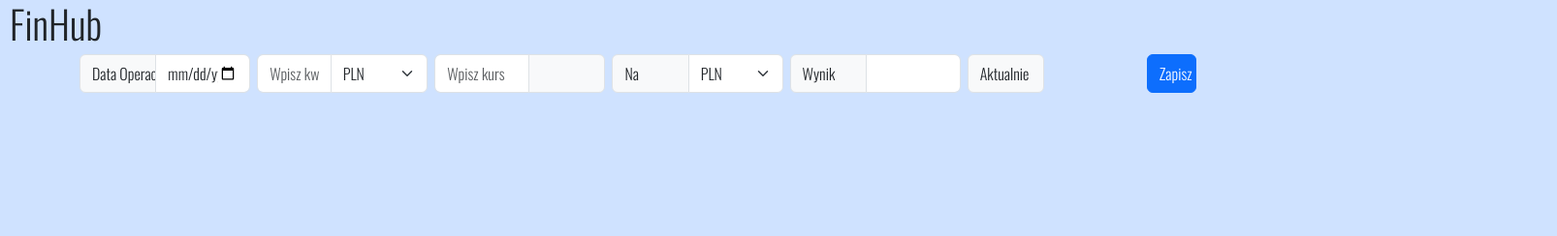
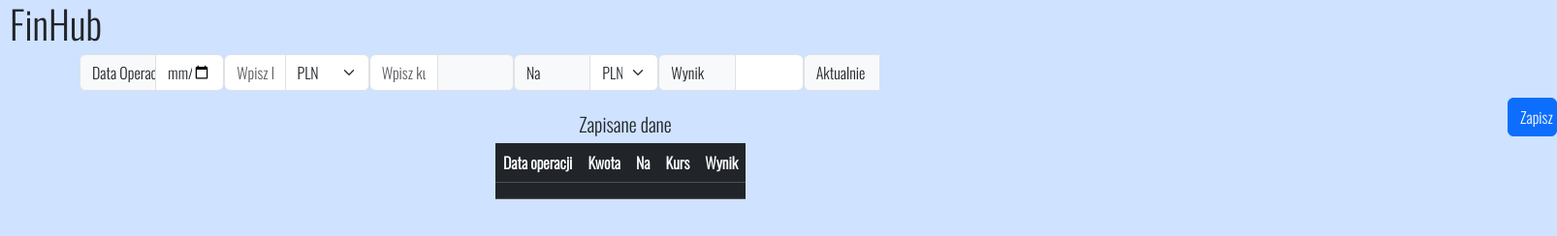
Before and after one commit to Hubixonek/Dziennik-Finansowy, a website: page index.html in a window 1280 px wide. Shown: the whole page at 97% size, 1606 px wide, since content can reach past the window. Drawn offline with nearby package versions, Linux system fonts and the light colour scheme; no server answers.

Commit message:
Zmianki z localstorage w script.js

```diff
--- a/index.html
+++ b/index.html
@@ -31,11 +31,9 @@
           <option value="PLN">PLN</option>
           <option value="EUR">EUR</option>
           <option value="USD">USD</option>
-
         </select>
       </div>
       <div class="input-group">
-
         <input type="text" class="form-control" id="course" placeholder="Wpisz kurs"
           aria-describedby="inputGroup-sizing-sm">
         <span class="input-group-text" id="currencyText"></span>
@@ -53,29 +51,39 @@
         <input type="text" class="form-control" id="result" aria-describedby="basic-addon1">
       </div>
       <div class="input-group">
-        <span class="input-group-text" id="basic-addon1">Aktualnie</span>
-      </div>
-
-      <div class="save-btn">
-        <button class="btn btn-primary" id="save-btn" type="submit">Zapisz</button>
+        <span class="input-group-text" id="actual-courses">Aktualnie</span>
+        <div class="courses">
+          <table id="list"></table>
+        </div>
       </div>
     </div>
   </div>
+  <div class="save-btn">
+    <button class="btn btn-primary" id="save-btn" type="submit">Zapisz</button>
   </div>
-  <script src="script.js">
-  </script>
-  <script>
-    // const myFunction = () => {
-    //   const currencyOne = document.querySelector('#currencyOne')
-    //   const currencyTwo = document.querySelector('#currencyTwo')
-    //   const currencyText = document.querySelector('#currencyText')
+  <div class="saved-datas">
+    <div class="saved-datas-body">
+      <h1>Zapisane dane</h1>
+      <table class="table table-striped table-dark table-test">
+        <thead>
+          <tr>
+            <th scope="col">Data operacji</th>
+            <th scope="col">Kwota</th>
+            <th scope="col">Na</th>
+            <th scope="col">Kurs</th>
+            <th scope="col">Wynik</th>
+          </tr>
+        </thead>
+        <tbody>
+          <tr>
 
-    //   if (currencyTwo.value === currencyOne.value) {
 
-    //     console.log("takie same")
-    //   }
-    // }
-  </script>
+        </tbody>
+      </table>
+    </div>
+  </div>
+
+  <script type="text/javascript" src="script.js"></script>
   <script src="https://cdn.jsdelivr.net/npm/bootstrap@5.3.0-alpha1/dist/js/bootstrap.bundle.min.js"
     integrity="sha384-w76AqPfDkMBDXo30jS1Sgez6pr3x5MlQ1ZAGC+nuZB+EYdgRZgiwxhTBTkF7CXvN" crossorigin="anonymous">
     </script>
--- a/package.json
+++ b/package.json
@@ -23,5 +23,8 @@
     "eslint-config-airbnb-base": "^15.0.0",
     "eslint-plugin-import": "^2.26.0",
     "eslint-plugin-promise": "^6.1.1"
+  },
+  "dependencies": {
+    "axios": "^1.2.3"
   }
 }
--- a/script.js
+++ b/script.js
@@ -1,12 +1,34 @@
-/* eslint-disable no-empty */
-const amount = document.querySelector('#amount');
-const course = document.querySelector('#course');
-const result = document.querySelector('#result');
-const currencyOne = document.querySelector('#currencyOne');
-const currencyTwo = document.querySelector('#currencyTwo');
-const currencyText = document.querySelector('#currencyText');
+const amount = document.getElementById('amount');
+const course = document.getElementById('course');
+const result = document.getElementById('result');
+const currencyOne = document.getElementById('currencyOne');
+const currencyTwo = document.getElementById('currencyTwo');
+const currencyText = document.getElementById('currencyText');
+const date = document.getElementById('date');
+const saveBtn = document.getElementById('save-btn');
+const table = document.querySelector('.table-test');
+const tdList = document.querySelector('.saved-datas');
+const tr = document.querySelector('.table test tr');
+// const tBodyEl = document.querySelector('tbody');
 
-// const saveBtn = document.querySelector('#save-btn');
+const API_LINK = 'http://api.nbp.pl/api/exchangerates/tables/C/';
+
+async function fetchRates() {
+  try {
+    const response = await fetch(API_LINK);
+    const data = await response.json();
+    const currencys = data[0].rates;
+    console.log(currencys);
+    // znalezc obiekt za pomoca property
+  } catch {
+    console.error('błąd');
+  }
+}
+fetchRates();
+
+// const main = () =>{
+
+// }
 
 // Multiplying amount and course to get result
 const calculation = () => {
@@ -26,8 +48,7 @@ const calculation = () => {
 };
 // Multiplying the result by the curse
 const secondCalculation = () => {
-  if (result.value === '') {
-  } else {
+  if (result.value !== '') {
     amount.value = result.value * course.value;
   }
 };
@@ -37,7 +58,7 @@ currencyOne.addEventListener('change', (event) => {
     currencyText.textContent = `${event.target.value}/${e.target.value}`;
   });
 });
-//Swap positions between currencyOne and currencyTwo
+// Swap positions between currencyOne and currencyTwo
 let temp = '';
 currencyTwo.addEventListener('click', (e) => {
   // if(currencyOne.value === currencyTwo.value)
@@ -59,28 +80,58 @@ currencyOne.addEventListener('change', (e) => {
   }
 });
 
-// Connection with localStorage
-document.addEventListener('DOMContentLoaded', () => {
-  if (localStorage.currencyOne) {
-    currencyOne.value = localStorage.currencyOne;
+function getDatas() {
+  localStorage.setItem('date', JSON.stringify(date.value));
+  localStorage.setItem('amount', JSON.stringify(amount.value));
+  localStorage.setItem('currency', JSON.stringify(currencyText.innerHTML));
+  localStorage.setItem('course', JSON.stringify(course.value));
+  localStorage.setItem('result', JSON.stringify(result.value));
+}
+function saveDatas() {
+  let cell1;
+  let cell2;
+  let cell3;
+  let cell4;
+  let cell5 = '';
+
+  let newRow = '';
+  const dateData = JSON.parse(localStorage.getItem('date'));
+  const amountData = JSON.parse(localStorage.getItem('amount'));
+  const currencyData = JSON.parse(localStorage.getItem('currency'));
+  const courseData = JSON.parse(localStorage.getItem('course'));
+  const resultData = JSON.parse(localStorage.getItem('result'));
+  tdList.classList.add('addDisplay');
+  newRow = table.insertRow(table.length);
+
+  cell5 = newRow.insertCell(0);
+  cell4 = newRow.insertCell(0);
+  cell3 = newRow.insertCell(0);
+  cell2 = newRow.insertCell(0);
+  cell1 = newRow.insertCell(0);
+
+  cell5.innerHTML = resultData;
+  cell4.innerHTML = courseData;
+  cell3.innerHTML = currencyData;
+  cell2.innerHTML = amountData;
+  cell1.innerHTML = dateData;
+
+  if (localStorage.getItem('history') == null) {
+    localStorage.setItem('history', '[]');
   }
-  currencyOne.onchange = function () {
-    localStorage[currencyOne] = this.value;
-  };
-  if (localStorage.currencyTwo) {
-    currencyTwo.value = localStorage.currencyTwo;
+  const history = JSON.parse(localStorage.getItem('history'));
+  history.push(dateData);
+  localStorage.setItem('history', JSON.stringify(history));
+
+  if (localStorage.getItem('history') != null) {
+    cell1.innerHTML = JSON.parse(localStorage.getItem('history'));
   }
-  currencyTwo.onchange = function () {
-    localStorage[currencyTwo] = this.value;
-  };
-});
-const saveSettings = () => {
-  localStorage.currencyOne = currencyOne.value;
-  localStorage.currencyTwo = currencyTwo.value;
+}
+window.onload = function () {
+  saveDatas();
+  getDatas();
 };
-
-currencyOne.addEventListener('click', saveSettings);
-currencyTwo.addEventListener('click', saveSettings);
+saveBtn.addEventListener('click', getDatas);
+saveBtn.addEventListener('click', saveDatas);
 result.addEventListener('keyup', secondCalculation);
 amount.addEventListener('keyup', calculation);
 course.addEventListener('keyup', calculation);
--- a/style.scss
+++ b/style.scss
@@ -11,22 +11,25 @@ h1 {
 	display: flex;
 	flex-direction: row;
 	justify-content: space-between;
-	margin-top: 5px;
-	width: 90vw;
+	width: 70vw;
 	.input-group-text {
 		width: 6.2vw;
 	}
 }
 .input-group {
-	margin-right: 7px;
+	max-height: 10px;
 }
 .save-btn {
+	position: absolute;
 	display: flex;
-	flex-direction: column-reverse;
+	flex-direction: row-reverse;
 	#save-btn {
+		position: relative;
 		height: 5vh;
 		width: 4vw;
-		margin-left: 2px;
+		margin-top: 20px;
+		left: 1555px;
+		bottom: -15px;
 	}
 }
 .text-red.form-control {
@@ -35,3 +38,31 @@ h1 {
 .text-lime.form-control {
 	color: rgb(22, 207, 22);
 }
+.saved-datas {
+	position: relative;
+	bottom: -50px;
+	display: flex;
+	justify-content: center;
+	.saved-datas-body {
+		position: fixed;
+		h1{
+			font-size: 20px;
+			align-items: center;
+		}
+	}
+	.tabela-test {
+		width: 40vw;
+	}
+}
+
+#actual-courses {
+	max-height: 5vh;
+}
+.courses {
+	display: flex;
+	color: lime;
+	letter-spacing: 1px;
+}
+.addDisplay{
+	display: flex;
+}
```
Also changed, not shown: style.css, 2 other files.
